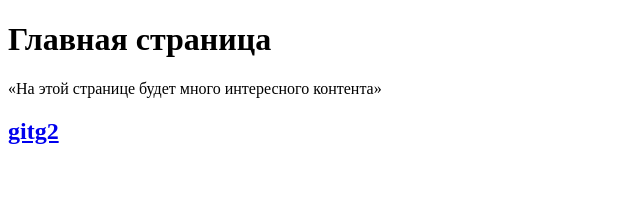
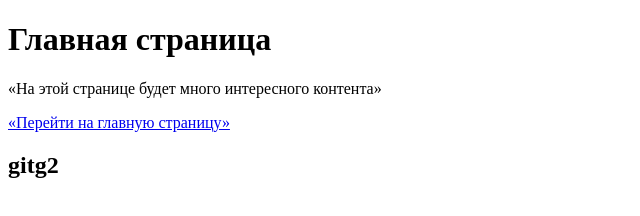
Before and after one commit to DILark/git-htmlacademy1, a plain HTML site: page index.html in a window 1280 px wide. Shown: the whole page, without its empty margins (0-640 px from the left). Drawn offline with Linux system fonts and the light colour scheme.

Commit message:
feat: changed the text of the link to the wrong one

```diff
--- a/index.html
+++ b/index.html
@@ -8,7 +8,9 @@
 <body>
 <h1>Главная страница</h1>
 <p>«На этой странице будет много интересного контента»</p>
-    <a href="pages/about.html" >
+    <a href="pages/about.html" > «Перейти на главную страницу» </a>
+
+
 <h2>gitg2</h2>
 </body>
 </html>
```
